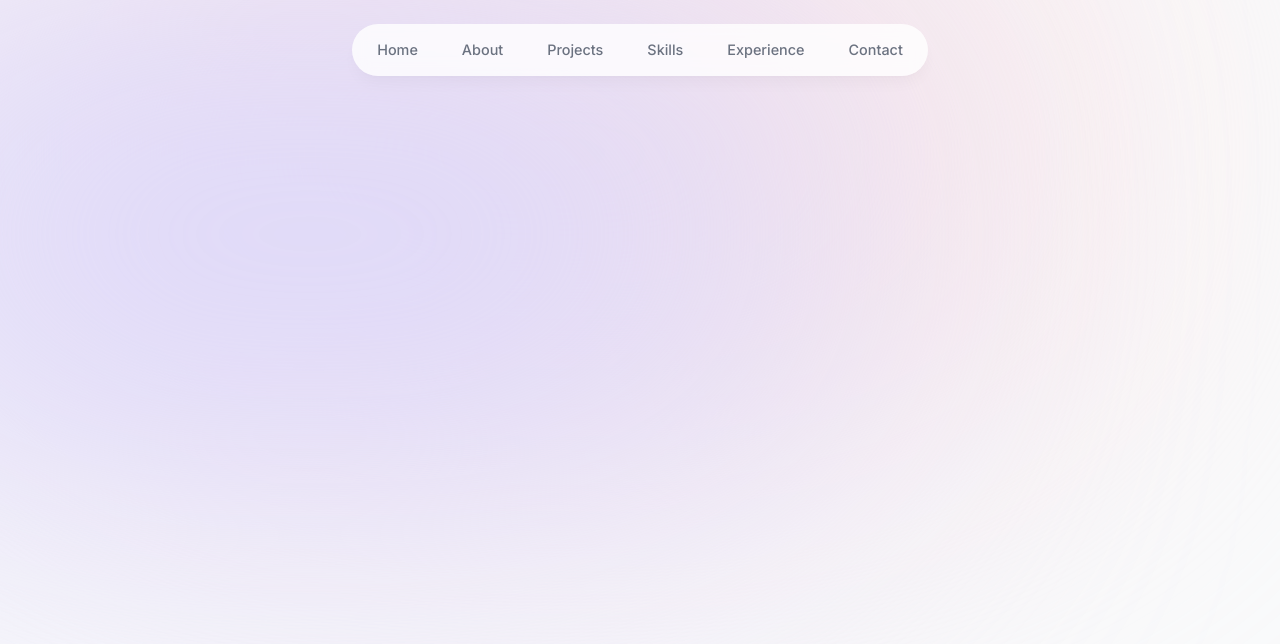
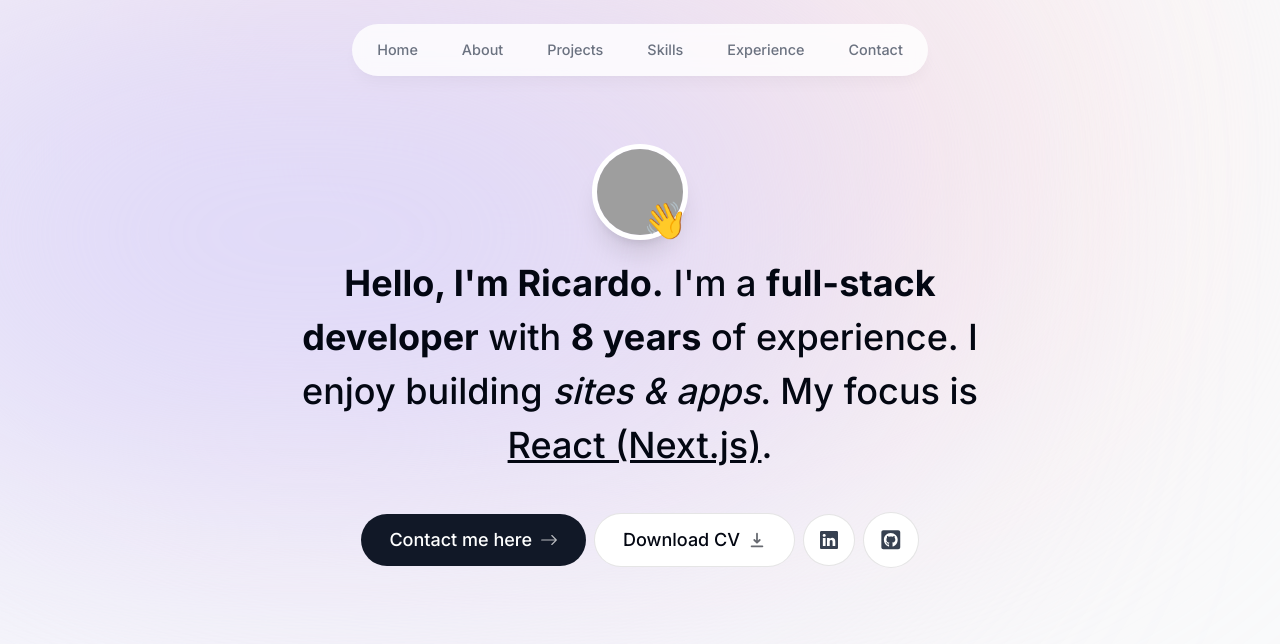
Before and after one commit to charbel-ayrouth/portfolio, a Next.js app: page / in a window 1280 px wide. Shown: the top 644 px of the page. Built offline with nearby package versions, Linux system fonts and the light colour scheme; grey boxes are pictures that could not be loaded.

Commit message:
Intro section

```diff
--- a/app/layout.tsx
+++ b/app/layout.tsx
@@ -17,7 +17,8 @@
 }>) {
   return (
     <html lang="en">
-      <body className={`${inter.className} bg-gray-50 text-gray-950 relative`}>
+      <body
+        className={`${inter.className} bg-gray-50 text-gray-950 relative pt-28 sm:pt-36`}>
         <div className="bg-[#fbe2e3] absolute top-[-6rem] -z-10 right-[11rem] h-[31.25rem] w-[31.25rem] rounded-full blur-[10rem] sm:w-[68.75rem] dark:bg-[#946263]"></div>
 
         <div className="bg-[#dbd7fb] absolute top-[-1rem] -z-10 left-[-35rem] h-[31.25rem] w-[50rem] rounded-full blur-[10rem] sm:w-[68.75rem] md:left-[-33rem] lg:left-[-28rem] xl:left-[-15rem] 2xl:left-[-5rem] dark:bg-[#676394]"></div>
--- a/app/page.tsx
+++ b/app/page.tsx
@@ -1,3 +1,9 @@
+import Intro from "@/components/intro";
+
 export default function Home() {
-  return <main className=""></main>;
+  return (
+    <main className="flex flex-col items-center px-4">
+      <Intro />
+    </main>
+  );
 }
--- /dev/null
+++ b/components/intro.tsx
@@ -0,0 +1,95 @@
+"use client";
+
+import Image from "next/image";
+import { motion } from "framer-motion";
+import Link from "next/link";
+import { BsArrowRight, BsLinkedin } from "react-icons/bs";
+import { HiDownload } from "react-icons/hi";
+import { FaGithubSquare } from "react-icons/fa";
+
+export default function Intro() {
+  return (
+    <section className="mb-28 max-w-[50rem] text-center sm:mb-0">
+      <div className="flex justify-center items-center">
+        <div className="relative">
+          <motion.div
+            initial={{ opacity: 0, scale: 0 }}
+            animate={{ opacity: 1, scale: 1 }}
+            transition={{
+              type: "tween",
+              duration: 0.2,
+            }}>
+            <Image
+              src="https://images.unsplash.com/photo-1507003211169-0a1dd7228f2d?fit=crop&w=368&h=368&q=100"
+              alt="Ricardo portrait"
+              width="192"
+              height="192"
+              quality="95"
+              priority={true}
+              className="h-24 w-24 rounded-full object-cover border-[0.35rem] border-white shadow-xl"
+            />
+          </motion.div>
+
+          <motion.span
+            className="absolute bottom-0 right-0 text-4xl"
+            initial={{ opacity: 0, scale: 0 }}
+            animate={{ opacity: 1, scale: 1 }}
+            transition={{
+              type: "spring",
+              stiffness: 125,
+              delay: 0.1,
+              duration: 0.7,
+            }}>
+            👋
+          </motion.span>
+        </div>
+      </div>
+
+      <motion.h1
+        className="mb-10 mt-4 px-4 text-2xl font-medium !leading-[1.5] sm:text-4xl"
+        initial={{ opacity: 0, y: 100 }}
+        animate={{ opacity: 1, y: 0 }}>
+        <span className="font-bold">Hello, I'm Ricardo.</span> I'm a{" "}
+        <span className="font-bold">full-stack developer</span> with{" "}
+        <span className="font-bold">8 years</span> of experience. I enjoy
+        building <span className="italic">sites & apps</span>. My focus is{" "}
+        <span className="underline">React (Next.js)</span>.
+      </motion.h1>
+
+      <motion.div
+        className="flex flex-col items-center justify-center gap-2 px-4 sm:flex-row text-lg font-medium"
+        initial={{ opacity: 0, y: 100 }}
+        animate={{ opacity: 1, y: 0 }}
+        transition={{
+          delay: 0.1,
+        }}>
+        <Link
+          href={"#contact"}
+          className="bg-gray-900 group text-white px-7 py-3 flex items-center gap-2 rounded-full outline-none focus:scale-110 hover:scale-110 hover:bg-gray-950 active:scale-105 transition">
+          Contact me here{" "}
+          <BsArrowRight className="opacity-70 group-hover:translate-x-1 transition" />
+        </Link>
+
+        <a
+          href="/CV.pdf"
+          download={true}
+          className="group bg-white px-7 py-3 flex items-center gap-2 rounded-full outline-none focus:scale-110 hover:scale-110 active:scale-105 transition cursor-pointer border border-black/10">
+          Download CV{" "}
+          <HiDownload className="opacity-60 group-hover:translate-y-1 transition" />
+        </a>
+
+        <a
+          href=""
+          className="bg-white p-4 text-gray-700 flex items-center rounded-full focus:scale-[1.15] hover:scale-[1.15] active:scale-105 transition cursor-pointer border border-black/10">
+          <BsLinkedin />
+        </a>
+
+        <a
+          href=""
+          className="bg-white p-4 text-gray-700 flex items-center rounded-full text-[1.35rem] focus:scale-[1.15] hover:scale-[1.15] active:scale-105 transition cursor-pointer border border-black/10">
+          <FaGithubSquare />
+        </a>
+      </motion.div>
+    </section>
+  );
+}
--- a/next.config.mjs
+++ b/next.config.mjs
@@ -1,4 +1,13 @@
 /** @type {import('next').NextConfig} */
-const nextConfig = {};
+const nextConfig = {
+  images: {
+    remotePatterns: [
+      {
+        protocol: "https",
+        hostname: "images.unsplash.com",
+      },
+    ],
+  },
+};
 
 export default nextConfig;
```
Also changed, not shown: .eslintrc.json.
